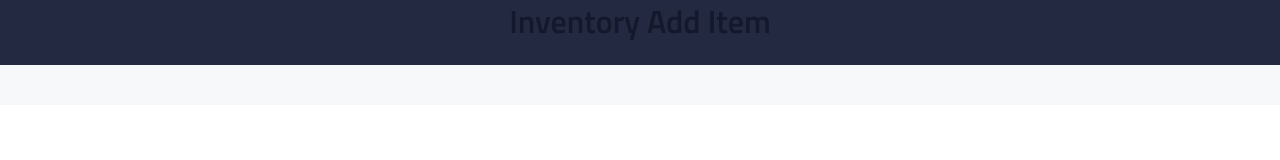
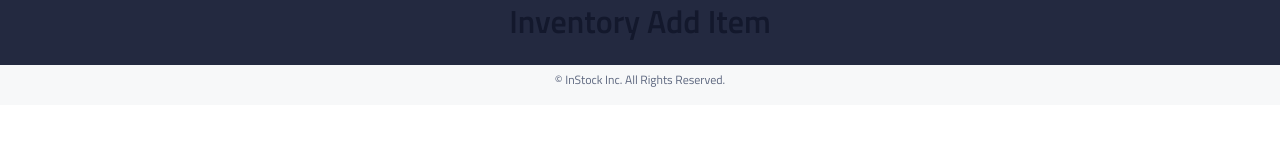
Before and after one commit to TonySMK/InStock_Group2-Client, a React (Create React App) app: page /add in a window 1280 px wide. Shown: the part 135-295 px from the top of the page. Built offline with nearby package versions, Linux system fonts and the light colour scheme.

Commit message:
update...

```diff
--- a/src/App.js
+++ b/src/App.js
@@ -10,7 +10,7 @@ import WarehousesAddItem from "./Pages/WarehousesAddItem/WarehousesAddItem";
 import WarehousesDetails from "./Pages/WarehousesDetails/WarehousesDetails";
 import WarehousesEditItem from "./Pages/WarehousesEditItem/WarehousesEditItem";
 import Header from "./Components/Header/Header";
-
+import Footer from "./Components/Footer/Footer";
 function App() {
   return (
     <div className="App">
@@ -38,6 +38,7 @@ function App() {
           </Routes>
         </BrowserRouter>
       </section>
+      <Footer />
     </div>
   );
 }
--- a/src/Pages/Inventory/Inventory.scss
+++ b/src/Pages/Inventory/Inventory.scss
@@ -72,6 +72,7 @@ button{
 
 .addinventorybutton{
     background-color: $P-interactive;
+    color: $P-white;
     width: 100%;
     height: 35px;
     border-radius: 20px;
```
